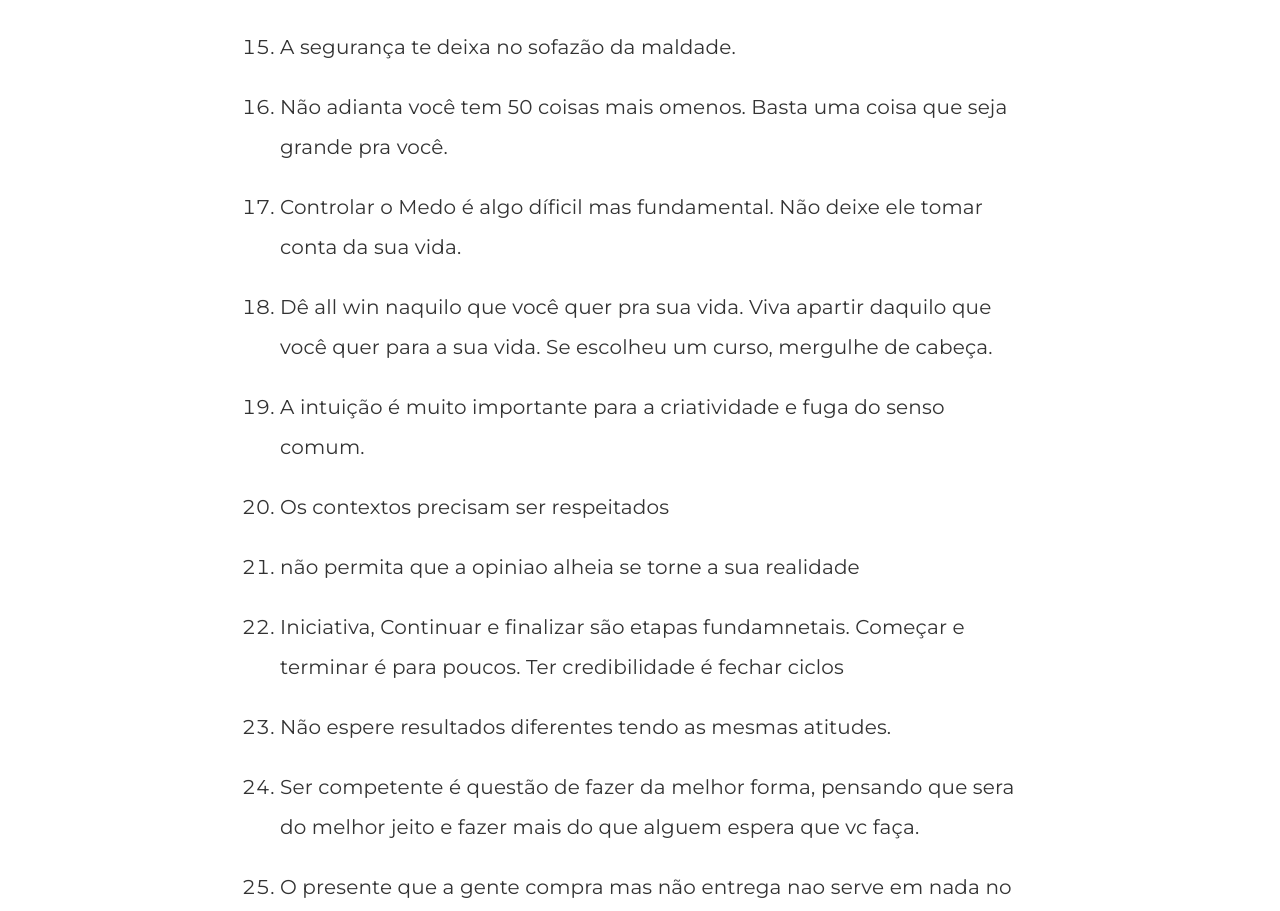
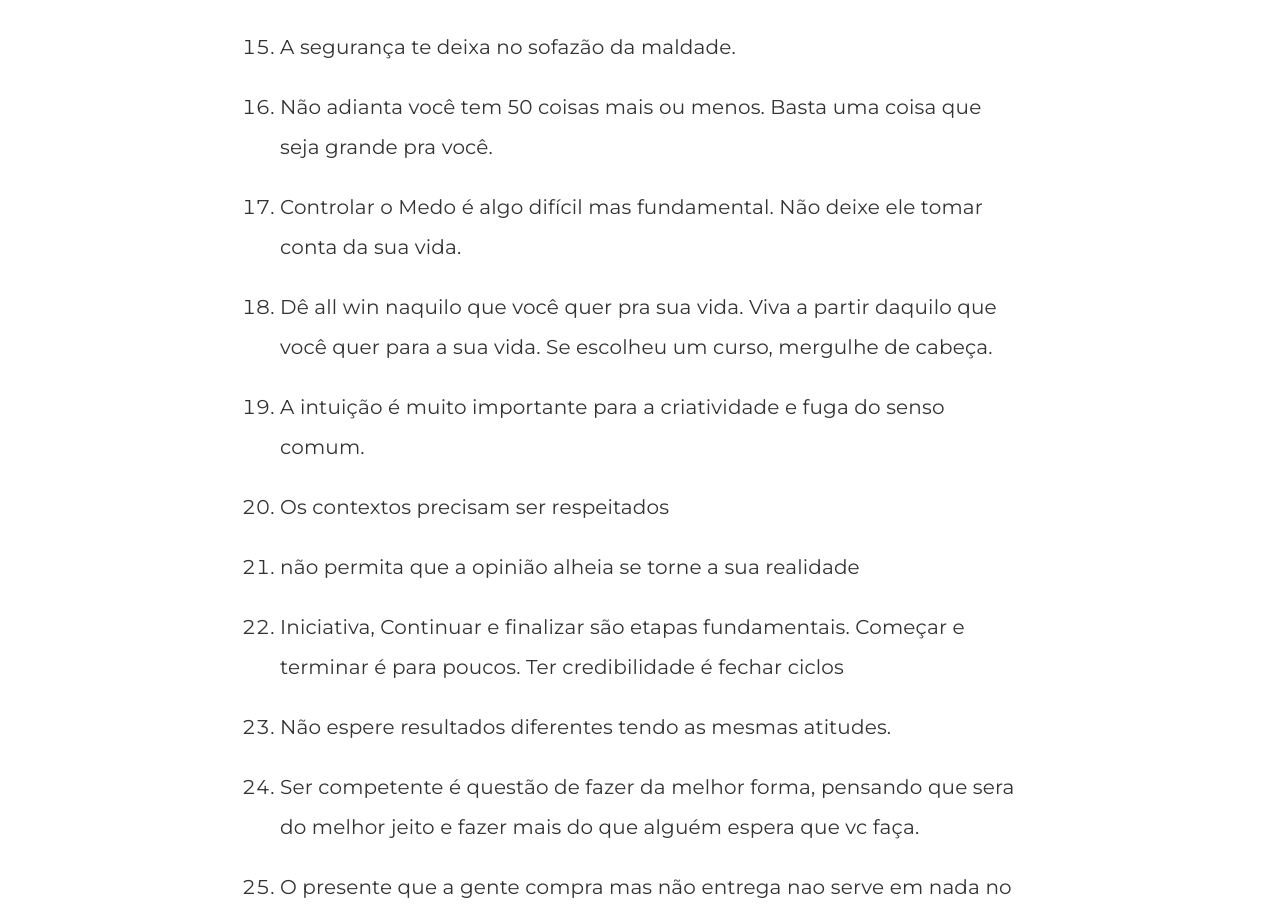
Before and after one commit to Fziliotti/oldBlog, a Jekyll site: the page built from _posts/2019-01-23-frases-empreendedorismo.md, in a window 1280 px wide and 1400 px high, scrolled down 1856 px. Shown: the part 165-1076 px from the top of the window. Built offline with Jekyll 4.4.1, drawn with Linux system fonts in a browser that asks for light colours; comment, search, counter and statistics services are not loaded; some of the changed text lies outside the part shown.

Commit message:
Update from Forestry.io ffz.ziliotti@gmail.com updated _posts/2019-01-23-frases-empreendedorismo.md

```diff
--- a/_posts/2019-01-23-frases-empreendedorismo.md
+++ b/_posts/2019-01-23-frases-empreendedorismo.md
@@ -1,47 +1,48 @@
 ---
 layout: post
 comments: true
-title: "Frases aleatórias sobre Empreendedorismo"
-date: 2019-01-23 06:00:27
-image: '/assets/img/'
-description: 'Conjunto de frases e pensamentos sobre o tema que foram adquiridas após leitura e visualização de vídeos'
-main-class: 'emp'
-color: 'emp'
-tags: 'emp'
+title: Frases aleatórias sobre Empreendedorismo
+date: 2019-01-23 06:00:27 +0000
+image: "/assets/img/"
+description: Conjunto de frases e pensamentos sobre o tema que foram adquiridas após
+  leitura e visualização de vídeos
+main-class: emp
+color: emp
+tags: emp
 categories:
 twitter_text:
-introduction: 'Conjunto de frases e pensamentos sobre o tema que foram adquiridas após leitura e visualização de vídeos'
+introduction: Conjunto de frases e pensamentos sobre o tema que foram adquiridas após
+  leitura e visualização de vídeos
+
 ---
-
 # Introdução
 
 O intuito desse pequeno post é deixar um conjunto de frases e pensamentos que ja ouvi ou li nos últimos anos. Pode ser que alguma delas te afete positivamente e por isso resolvi postar para vocês. 😊
 
-
-1. Identificar o propósito de vida ( Arriscar, dar varios tiros de revolver e um de bazuca no final)
-2. Esforço frequentemente tem maior impacto que o talento.
-3. Ter persistência é fundamental, para isso é necessário ser "escravo" de bons hábitos. Uma dica é trocar um hábito ruim por um bom
-4. Administre a si mesmo, para administrar outras empresas.
-5. Arrumar a cama é o primeiro hábito e primeira vitória, mesmo que pequena, do seu dia.
-6. "Acho q se no geral as pessoas trocassem a inveja pela admiração, o sucesso do outro seria um convite para nossa superação".
-7. O sucesso está na caminhada e não no final.
-8. Uma grande qualidade e uma grande dificuldade atual é a paciência, ela pode ser fator fundamental para o sucesso.
-9. Acreditar é muito melhor que Achar. "Lei da atração"
+ 1. Identificar o propósito de vida ( Arriscar, dar vários tiros de revolver e um de bazuca no final)
+ 2. Esforço frequentemente tem maior impacto que o talento.
+ 3. Ter persistência é fundamental, para isso é necessário ser "escravo" de bons hábitos. Uma dica é trocar um hábito ruim por um bom
+ 4. Administre a si mesmo, para administrar outras empresas.
+ 5. Arrumar a cama é o primeiro hábito e primeira vitória, mesmo que pequena, do seu dia.
+ 6. "Acho q se no geral as pessoas trocassem a inveja pela admiração, o sucesso do outro seria um convite para nossa superação".
+ 7. O sucesso está na caminhada e não no final.
+ 8. Uma grande qualidade e uma grande dificuldade atual é a paciência, ela pode ser fator fundamental para o sucesso.
+ 9. Acreditar é muito melhor que Achar. "Lei da atração"
 10. Resiliência é uma capacidade fundamental dos fortes. Resiliência é capacidade que temos de sermos flexíveis em momentos que estamos frente a dificuldades ou adversidades. Essa flexibilidade é construída por meio de um conjunto de crenças que possibilitam transcender os empecilhos da vida e prosperar um futuro com superação.
 11. Crença no mérito. Duro na queda
 12. Seja ambicioso, mas não esqueça que a ganância não pode tomar sua ambição. O oposto de ambição é mediocridade.
 13. Você não tem que ter vergonha de mostrar que fez mais que a média.
 14. Se tem o doce, porque se contentar com o amargo.
 15. A segurança te deixa no sofazão da maldade.
-16. Não adianta você tem 50 coisas mais omenos. Basta uma coisa que seja grande pra você.
-17. Controlar o Medo é algo díficil mas fundamental. Não deixe ele tomar conta da sua vida.
-18. Dê all win naquilo que você quer pra sua vida. Viva apartir daquilo que você quer para a sua vida. Se escolheu um curso, mergulhe de cabeça.
+16. Não adianta você tem 50 coisas mais ou menos. Basta uma coisa que seja grande pra você.
+17. Controlar o Medo é algo difícil mas fundamental. Não deixe ele tomar conta da sua vida.
+18. Dê all win naquilo que você quer pra sua vida. Viva a partir daquilo que você quer para a sua vida. Se escolheu um curso, mergulhe de cabeça.
 19. A intuição é muito importante para a criatividade e fuga do senso comum.
 20. Os contextos precisam ser respeitados
-21. não permita que a opiniao alheia se torne a sua realidade
-22. Iniciativa, Continuar e finalizar são etapas fundamnetais. Começar e terminar é para poucos. Ter credibilidade é fechar ciclos
+21. não permita que a opinião alheia se torne a sua realidade
+22. Iniciativa, Continuar e finalizar são etapas fundamentais. Começar e terminar é para poucos. Ter credibilidade é fechar ciclos
 23. Não espere resultados diferentes tendo as mesmas atitudes.
-24. Ser competente é questão de fazer da melhor forma, pensando que sera do melhor jeito e fazer mais do que alguem espera que vc faça.
+24. Ser competente é questão de fazer da melhor forma, pensando que sera do melhor jeito e fazer mais do que alguém espera que vc faça.
 25. O presente que a gente compra mas não entrega nao serve em nada no quesito de valer algo para o presenteado.
 26. O legado é mais importante que a herança.
 27. Ser grato traz muito benefícios, dá forças para seguir caminhando. Gratidão por quem está perto, por quem se importa, pela vida.
```
